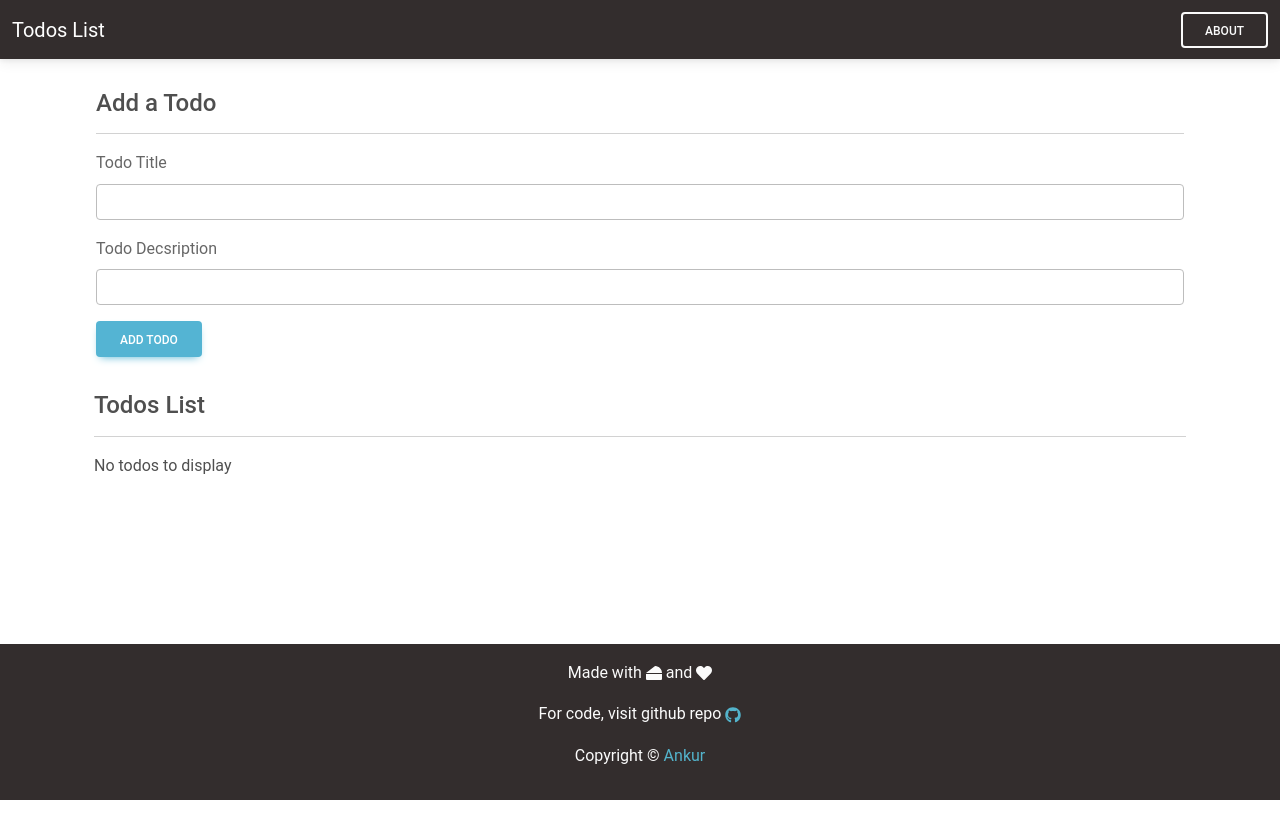
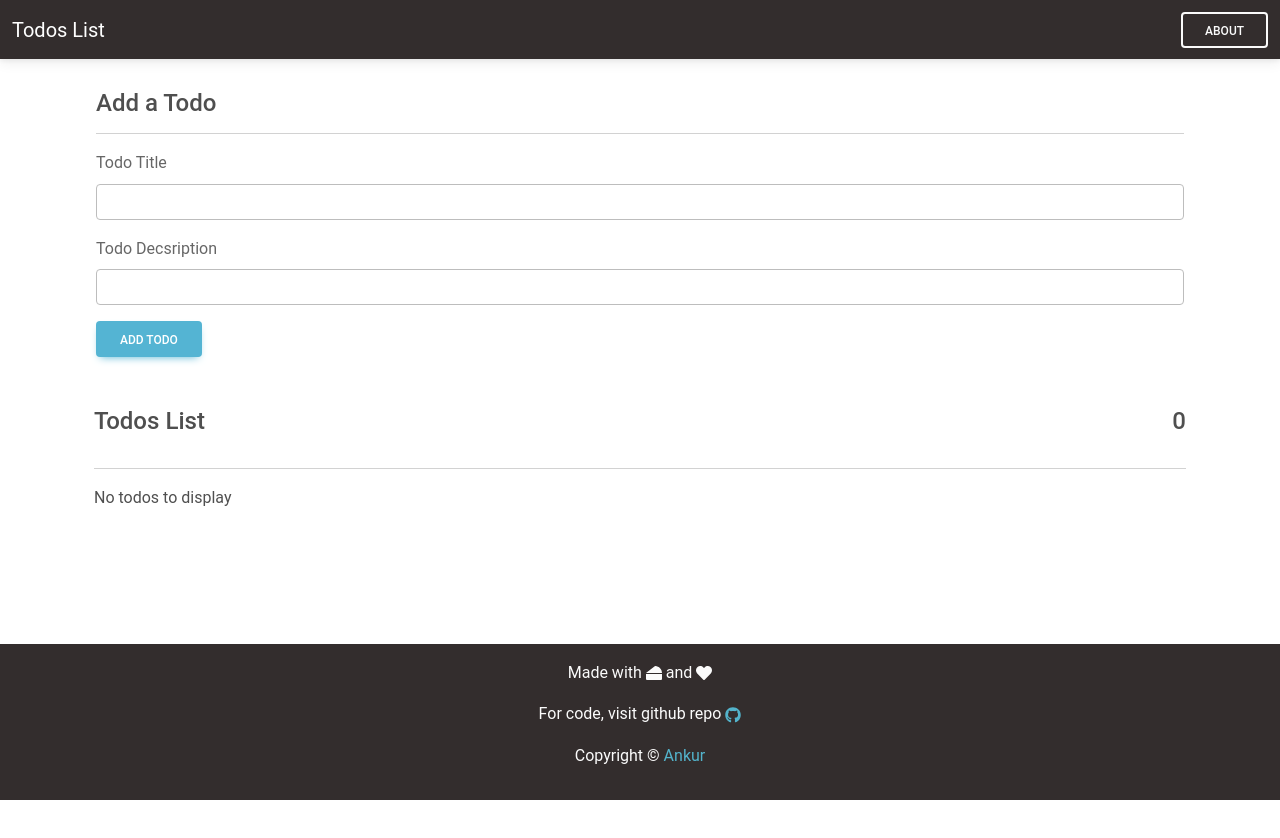
Before and after one commit to ankur12-1610/Todo-react, a React (Create React App) app: page / in a window 1280 px wide. Shown: the top 838 px of the page. Built offline with nearby package versions, Linux system fonts and the light colour scheme.

Commit message:
Add a counter with the number of Todos created

```diff
--- a/src/MyComponents/Todos.js
+++ b/src/MyComponents/Todos.js
@@ -1,19 +1,29 @@
-import React from 'react'
-import {TodoItem} from "./TodoItem";
+import React from "react";
+import { TodoItem } from "./TodoItem";
 
 export const Todos = (props) => {
   let myStyle = {
     minheight: "20vh",
     margin: "20px 0",
-    }
+  };
   return (
     <div className="container" style={myStyle}>
+      <div class="row">
+        <div class="col">
           <h4 className="my-3">Todos List</h4>
+        </div>
+        <div class="col" style={{ textAlign: "right" }}>
+          <h4 className="my-3">{props.todos.length}</h4>
+        </div>
+      </div>
       <hr></hr>
-            {props.todos.length===0? "No todos to display":
-            props.todos.map((todo)=>{
-             return <TodoItem todo={todo} key={todo.sno} onDelete={props.onDelete}/>
+      {props.todos.length === 0
+        ? "No todos to display"
+        : props.todos.map((todo) => {
+            return (
+              <TodoItem todo={todo} key={todo.sno} onDelete={props.onDelete} />
+            );
           })}
     </div>
-    )
-}
+  );
+};
```
Lines whose indentation alone changed are shown as unchanged.
